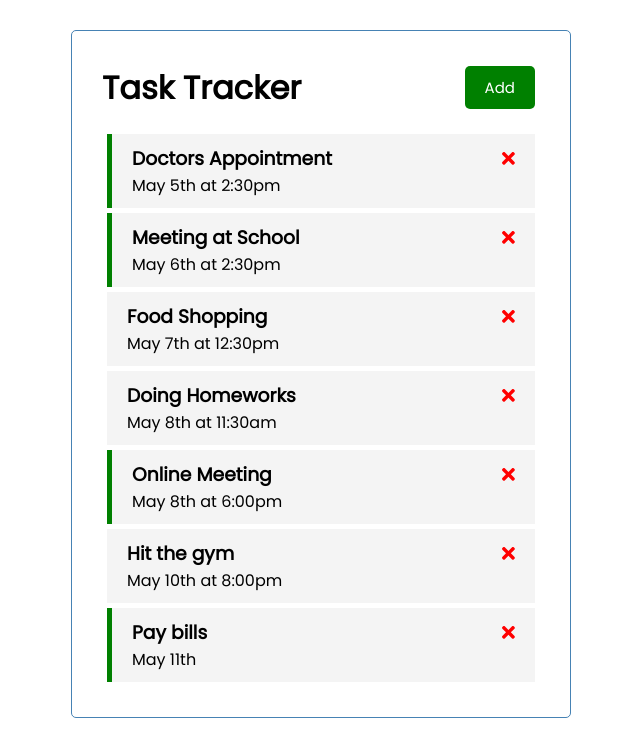
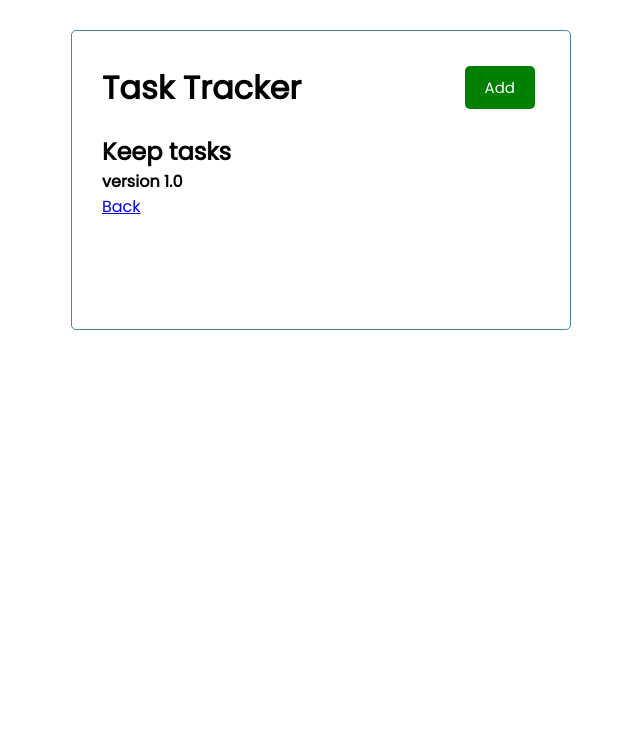
Before and after one commit to AshkanShakiba/Task-Tracker, an Angular app: page /about in a window 1280 px wide. Shown: the top 756 px of the page, without its empty margins (319-959 px from the left). Built offline with nearby package versions, Linux system fonts and the light colour scheme; data requests are answered from the project's data file.

Commit message:
Adding about component and router

```diff
--- a/src/app/app.component.html
+++ b/src/app/app.component.html
@@ -1,4 +1,5 @@
 <div class="container">
   <app-header title={{title}}></app-header>
-  <app-tasks></app-tasks>
+<!--  <app-tasks></app-tasks>-->
+  <router-outlet></router-outlet>
 </div>
--- a/src/app/app.module.ts
+++ b/src/app/app.module.ts
@@ -1,16 +1,30 @@
-import { NgModule } from '@angular/core';
-import { BrowserModule } from '@angular/platform-browser';
+import {NgModule} from '@angular/core';
+import {BrowserModule} from '@angular/platform-browser';
 import {HttpClientModule} from "@angular/common/http";
 import {FormsModule} from "@angular/forms";
 
-import { AppComponent } from './app.component';
-import { HeaderComponent } from './components/header/header.component';
-import { ButtonComponent } from './components/button/button.component';
-import { TasksComponent } from './components/tasks/tasks.component';
-import { TaskComponent } from './components/task/task.component';
-import { FontAwesomeModule } from '@fortawesome/angular-fontawesome';
-import { AddComponent } from './components/add/add.component';
+import {AppComponent} from './app.component';
+import {HeaderComponent} from './components/header/header.component';
+import {ButtonComponent} from './components/button/button.component';
+import {TasksComponent} from './components/tasks/tasks.component';
+import {TaskComponent} from './components/task/task.component';
+import {FontAwesomeModule} from '@fortawesome/angular-fontawesome';
+import {AddComponent} from './components/add/add.component';
 import {ReactiveFormsModule} from "@angular/forms";
+import {RouterModule, Routes} from "@angular/router";
+import { AboutComponent } from './components/about/about.component';
+import { FooterComponent } from './components/footer/footer.component';
+
+let routes: Routes = [
+  {
+    path: "",
+    component: TasksComponent
+  },
+  {
+    path: "about",
+    component: AboutComponent
+  }
+]
 
 @NgModule({
   declarations: [
@@ -19,16 +33,20 @@ import {ReactiveFormsModule} from "@angular/forms";
     ButtonComponent,
     TasksComponent,
     TaskComponent,
-    AddComponent
+    AddComponent,
+    AboutComponent,
+    FooterComponent
   ],
   imports: [
     BrowserModule,
     FontAwesomeModule,
     HttpClientModule,
     ReactiveFormsModule,
-    FormsModule
+    FormsModule,
+    RouterModule.forRoot(routes, {enableTracing: true})
   ],
   providers: [],
   bootstrap: [AppComponent]
 })
-export class AppModule { }
+export class AppModule {
+}
--- /dev/null
+++ b/src/app/components/about/about.component.html
@@ -0,0 +1,5 @@
+<div>
+  <h2>Keep tasks</h2>
+  <h4>version 1.0</h4>
+  <a routerLink="/">Back</a>
+</div>
--- /dev/null
+++ b/src/app/components/about/about.component.ts
@@ -0,0 +1,15 @@
+import { Component, OnInit } from '@angular/core';
+
+@Component({
+  selector: 'app-about',
+  templateUrl: './about.component.html',
+  styleUrls: ['./about.component.scss']
+})
+export class AboutComponent implements OnInit {
+
+  constructor() { }
+
+  ngOnInit(): void {
+  }
+
+}
--- /dev/null
+++ b/src/app/components/footer/footer.component.html
@@ -0,0 +1 @@
+<p>footer works!</p>
--- /dev/null
+++ b/src/app/components/footer/footer.component.ts
@@ -0,0 +1,15 @@
+import { Component, OnInit } from '@angular/core';
+
+@Component({
+  selector: 'app-footer',
+  templateUrl: './footer.component.html',
+  styleUrls: ['./footer.component.scss']
+})
+export class FooterComponent implements OnInit {
+
+  constructor() { }
+
+  ngOnInit(): void {
+  }
+
+}
```
Also changed, not shown: src/app/components/about/about.component.scss (added), src/app/components/footer/footer.component.scss (added), 2 other files (tests, documents, lock files or other folders).
